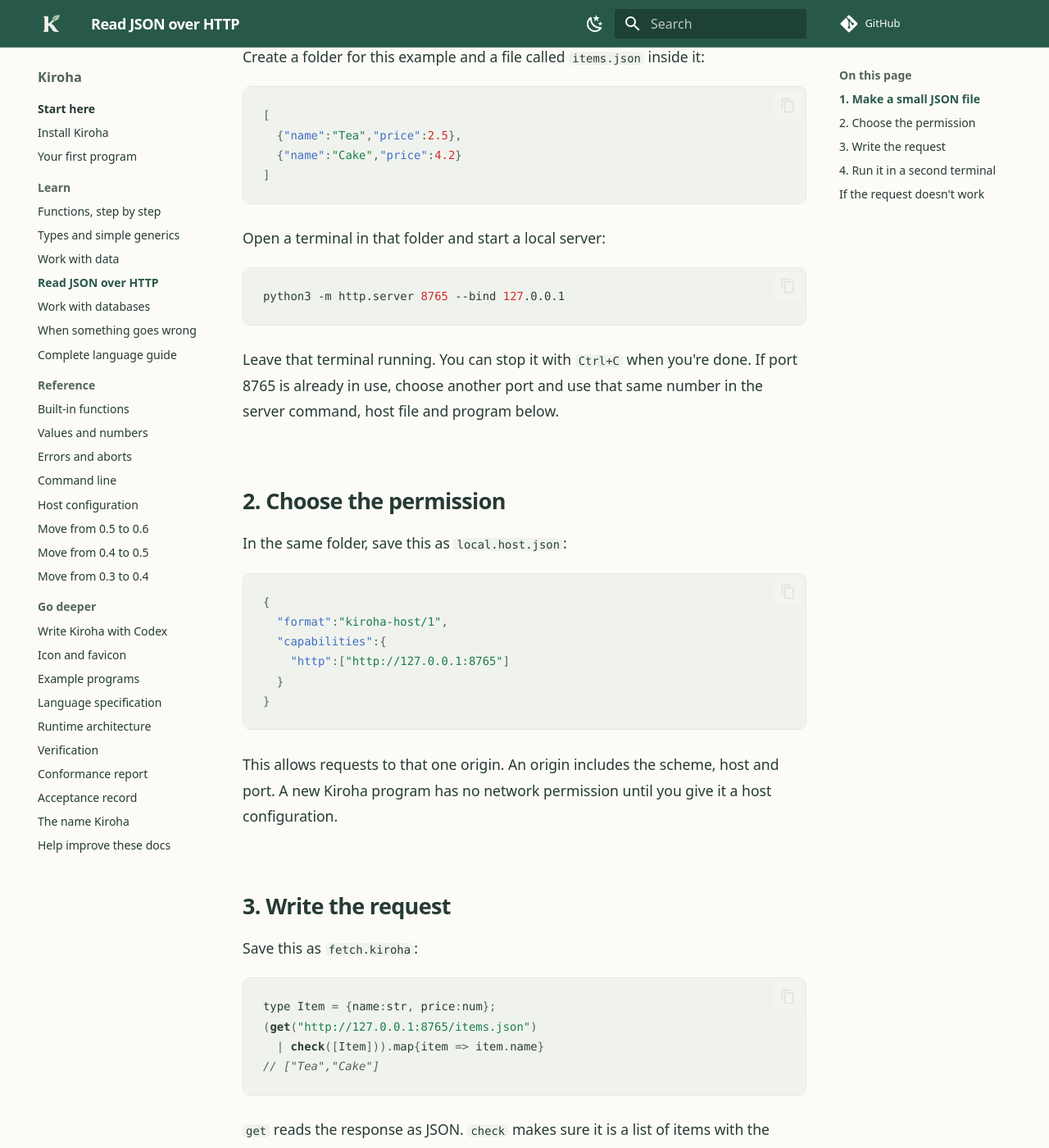
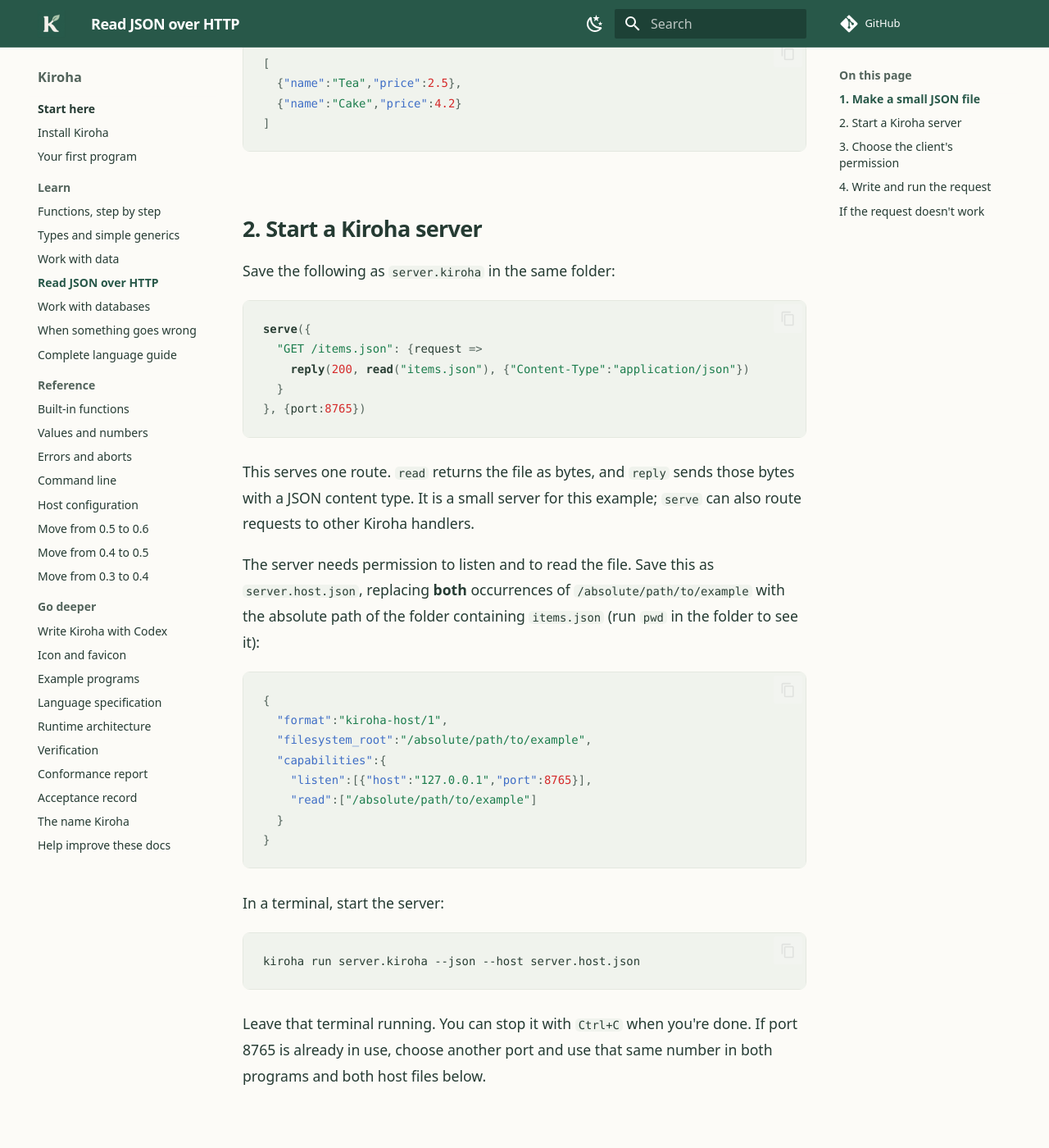
Before and after one commit to kiroha-lang/kiroha, an MkDocs documentation site: the page built from docs/guides/http.md, in a window 1280 px wide and 1400 px high, scrolled down 389 px. Shown: the whole window at 82% size. Built offline with MkDocs 1.6.1 and Material for MkDocs 9.7.7, drawn with Linux system fonts in a browser that asks for light colours; comment, search, counter and statistics services are not loaded; some of the changed text lies outside the part shown.

Commit message:
docs: use Kiroha server for HTTP tutorial

````diff
--- a/docs/guides/http.md
+++ b/docs/guides/http.md
@@ -1,9 +1,7 @@
 # Read JSON over HTTP
 
-This walkthrough uses a tiny server on your own computer, so you can try a
-real request without signing up for a service. You'll need Kiroha and Python 3.
-If Python isn't available, you can still read the steps or use the
-[public-API example](../../examples/fetch.kiroha) with its matching host file.
+This walkthrough runs a small HTTP server and client in Kiroha, so you can
+try a real request on your own computer. You only need Kiroha installed.
 
 ## 1. Make a small JSON file
 
@@ -16,17 +14,49 @@
 ]
 ```
 
-Open a terminal in that folder and start a local server:
+## 2. Start a Kiroha server
+
+Save the following as `server.kiroha` in the same folder:
+
+```kiroha
+serve({
+  "GET /items.json": {request =>
+    reply(200, read("items.json"), {"Content-Type":"application/json"})
+  }
+}, {port:8765})
+```
+
+This serves one route. `read` returns the file as bytes, and `reply` sends
+those bytes with a JSON content type. It is a small server for this example;
+`serve` can also route requests to other Kiroha handlers.
+
+The server needs permission to listen and to read the file. Save this as
+`server.host.json`, replacing **both** occurrences of `/absolute/path/to/example`
+with the absolute path of the folder containing `items.json` (run `pwd` in the
+folder to see it):
+
+```json
+{
+  "format":"kiroha-host/1",
+  "filesystem_root":"/absolute/path/to/example",
+  "capabilities":{
+    "listen":[{"host":"127.0.0.1","port":8765}],
+    "read":["/absolute/path/to/example"]
+  }
+}
+```
+
+In a terminal, start the server:
 
 ```sh
-python3 -m http.server 8765 --bind 127.0.0.1
+kiroha run server.kiroha --json --host server.host.json
 ```
 
 Leave that terminal running. You can stop it with `Ctrl+C` when you're done.
 If port 8765 is already in use, choose another port and use that same number
-in the server command, host file and program below.
+in both programs and both host files below.
 
-## 2. Choose the permission
+## 3. Choose the client's permission
 
 In the same folder, save this as `local.host.json`:
 
@@ -39,11 +69,11 @@
 }
 ```
 
-This allows requests to that one origin. An origin includes the scheme,
-host and port. A new Kiroha program has no network permission until you give
-it a host configuration.
+This allows the client to request that one origin. An origin includes the
+scheme, host and port. A new Kiroha program has no network permission until
+you give it a host configuration.
 
-## 3. Write the request
+## 4. Write and run the request
 
 Save this as `fetch.kiroha`:
 
@@ -55,27 +85,24 @@
 ```
 
 `get` reads the response as JSON. `check` makes sure it is a list of items
-with the expected fields. `map` selects each name.
-
-## 4. Run it in a second terminal
-
-Open another terminal in the same folder and run:
+with the expected fields. `map` selects each name. In a second terminal, run:
 
 ```sh
 kiroha run fetch.kiroha --json --host local.host.json
 ```
 
-The tagged result represents `["Tea","Cake"]`. You have made a real HTTP
-request, checked the data and transformed it into a new list.
+The tagged result represents `["Tea","Cake"]`. Both the server and the client
+are Kiroha programs, and the request has gone over a real HTTP connection.
 
 ## If the request doesn't work
 
-- **`permission`:** Check that you passed `--host local.host.json` and that the
-  origin matches the URL, including `http` and port 8765.
-- **`network`:** Check that the Python server is still running. Its terminal
-  should show a request when you run Kiroha.
-- **A non-2xx response (`http`):** Check the filename and the folder where you
-  started Python. The URL must point to `items.json`.
+- **Server `permission`:** Check both the `listen` endpoint and the absolute
+  `read` directory in `server.host.json`.
+- **Client `permission`:** Check that you passed `--host local.host.json` and
+  that its origin matches the URL, including `http` and the port.
+- **`network`:** Check that the Kiroha server is still running in its terminal.
+- **A non-2xx response (`http`):** Check that `items.json` exists in the
+  configured `filesystem_root` and that the route matches the URL.
 - **`validation`:** The request worked, but a field didn't match the schema.
   Check the JSON file's field names and value kinds.
 
````
Also changed, not shown: scripts/docs/check_examples.py (+41 -18 lines).
